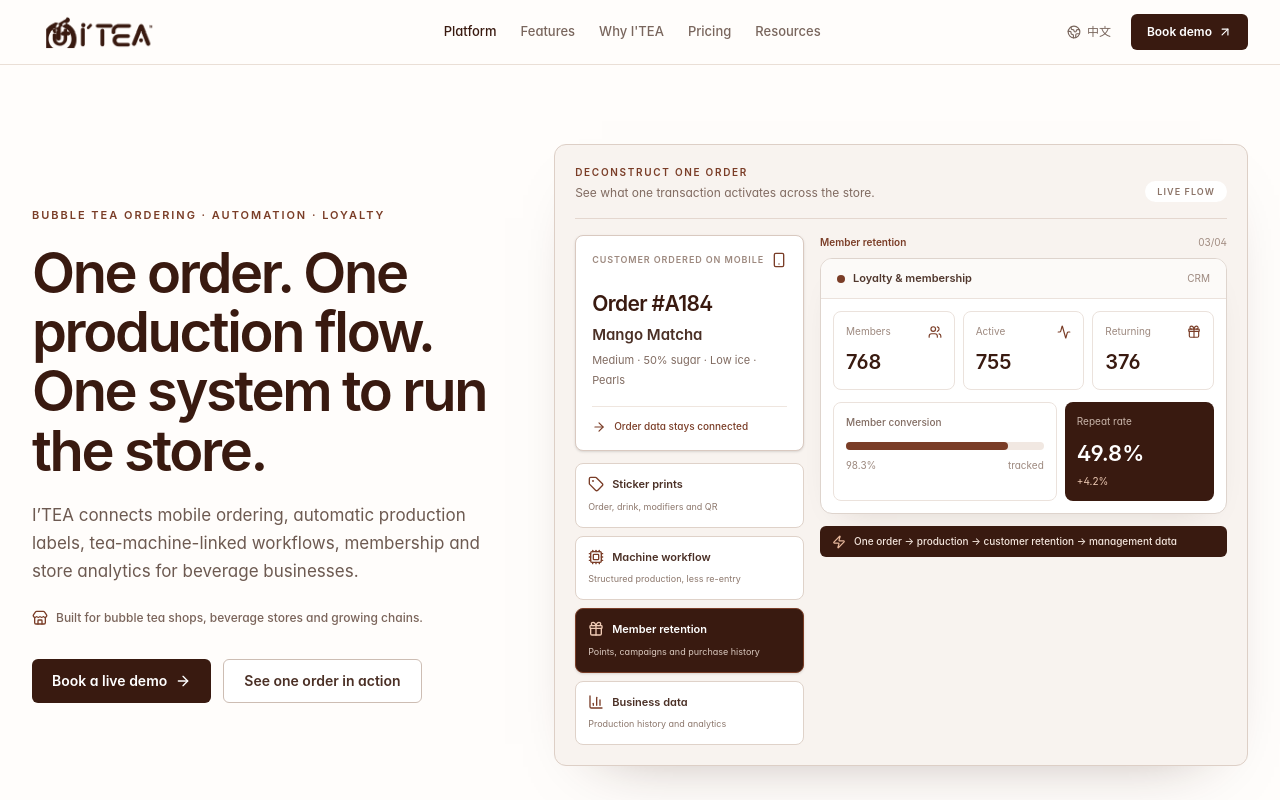
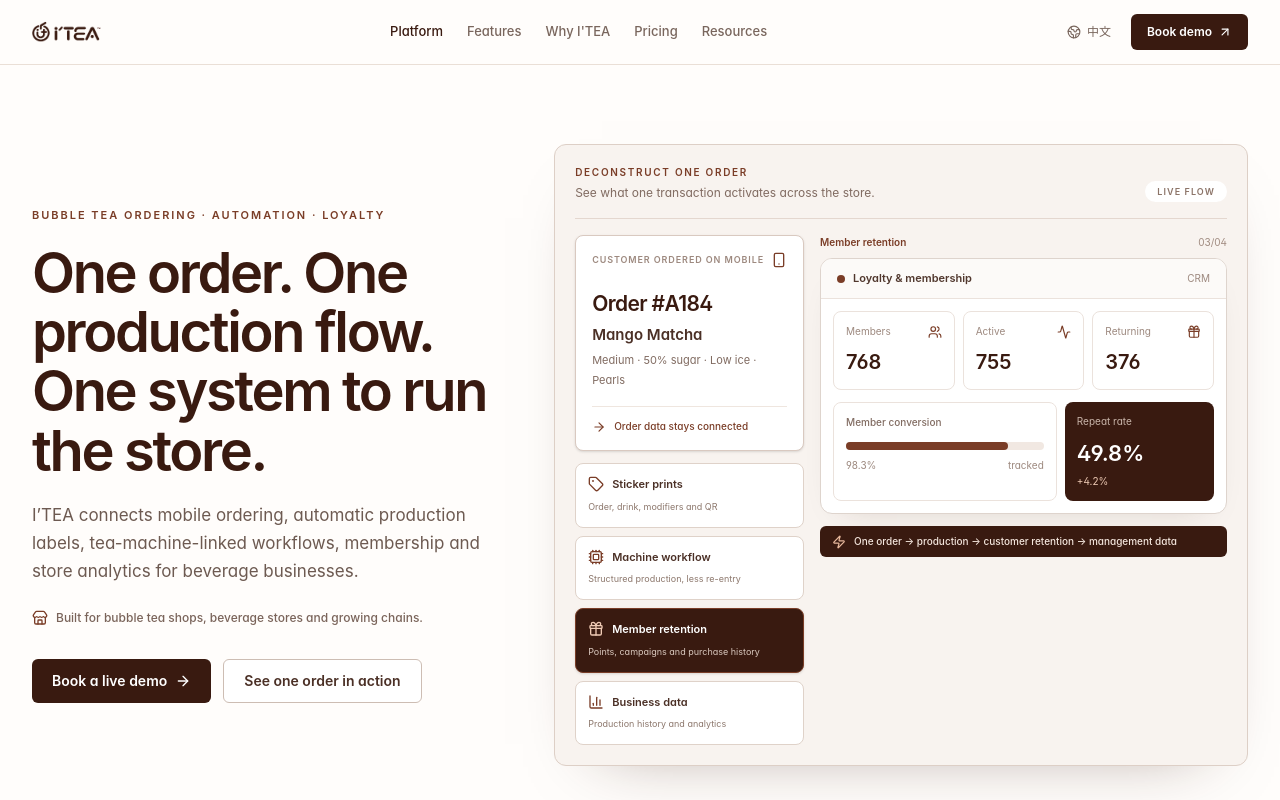
Before and after one commit to onesip/iteasupply-ordering, a React (Vite) app: page / in a window 1280 px wide. Shown: the top 800 px of the page. Built offline with nearby package versions, Linux system fonts and the light colour scheme.

Commit message:
Use exact approved ITEA logo in header

```diff
--- a/components/Header.tsx
+++ b/components/Header.tsx
@@ -2,6 +2,7 @@
 import { Link, useLocation } from 'react-router-dom';
 import { ArrowUpRight, Globe2, Menu, X } from 'lucide-react';
 import { useLanguage } from '../src/contexts/LanguageContext';
+import { BRAND_LOGO } from '../src/assets/brandLogo';
 
 const SUPPLY_SITE = 'https://itea-supply-bv.odoo.com/zh_CN';
 
@@ -27,7 +28,7 @@
     <header className="fixed inset-x-0 top-0 z-50 border-b border-[#eadfd6] bg-[#fffdfb]/96 backdrop-blur-lg">
       <div className="mx-auto flex h-16 max-w-7xl items-center justify-between px-4 sm:px-6 lg:px-8">
         <a href={SUPPLY_SITE} className="flex min-w-0 items-center" aria-label={copy.supply} title={copy.supply}>
-          <img src="/itea-logo-original.png" alt="I'TEA" className="h-[31px] w-auto object-contain sm:h-[34px]" />
+          <img src={BRAND_LOGO} alt="I'TEA" className="h-[31px] w-auto object-contain sm:h-[34px]" />
         </a>
 
         <nav className="hidden items-center gap-6 lg:flex">
```
